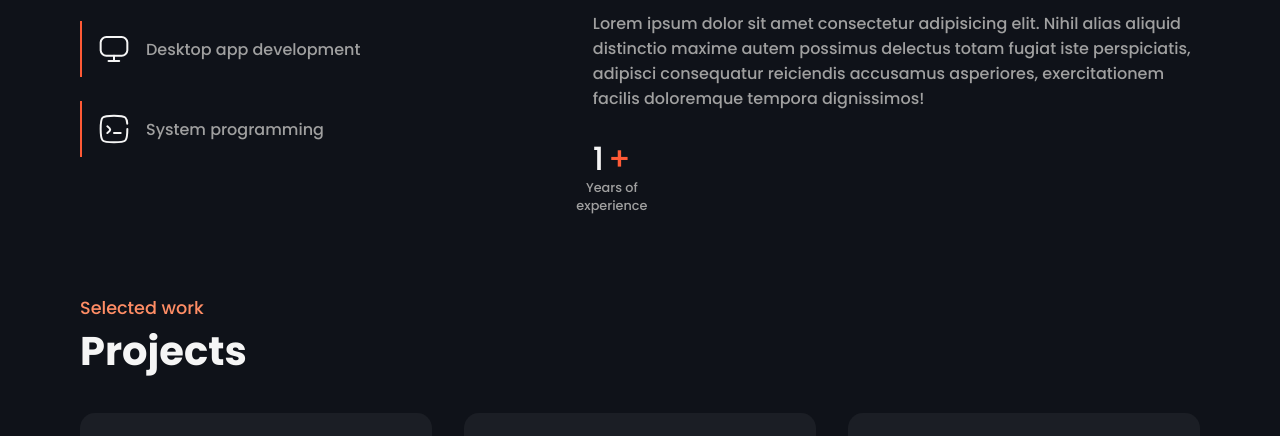
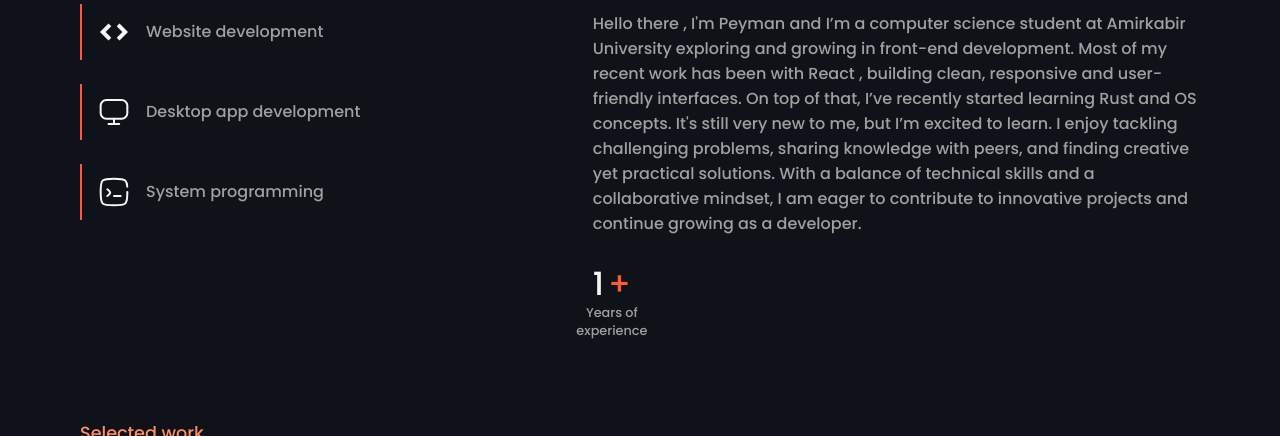
Before and after one commit to AntiFrogs/Portfolio, a plain HTML site: page index.html in a window 1280 px wide. Shown: the part 685-1121 px from the top of the page. Drawn offline with Linux system fonts and the light colour scheme.

Commit message:
refactor: fake about me text replaced by real about me text

```diff
--- a/index.html
+++ b/index.html
@@ -74,7 +74,7 @@
             </div>
             <div class="about-me-info">
                 <h3>About me</h3>
-                <p>Lorem ipsum dolor sit amet consectetur adipisicing elit. Nihil alias aliquid distinctio maxime autem possimus delectus totam fugiat iste perspiciatis, adipisci consequatur reiciendis accusamus asperiores, exercitationem facilis doloremque tempora dignissimos!</p>
+                <p>Hello there , I'm Peyman and I’m a computer science student at Amirkabir University exploring and growing in front-end development. Most of my recent work has been with React , building clean, responsive and user-friendly interfaces. On top of that, I’ve recently started learning Rust and OS concepts. It's still very new to me, but I’m excited to learn. I enjoy tackling challenging problems, sharing knowledge with peers, and finding creative yet practical solutions. With a balance of technical skills and a collaborative mindset, I am eager to contribute to innovative projects and continue growing as a developer.</p>
                 <ul class="about-me-info-tags">
                     <li desc="Years of experience   " id="experience-tag">1<span>+</span></li>
                 </ul>
```
